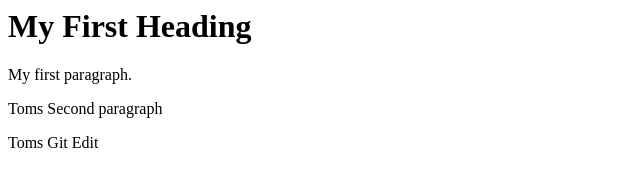
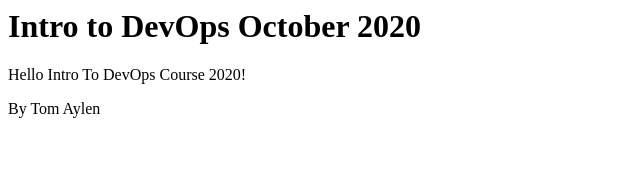
Before and after one commit to TomAylen/HelloNatives, a plain HTML site: page index.html in a window 1280 px wide. Shown: the whole page, without its empty margins (0-640 px from the left). Drawn offline with Linux system fonts and the light colour scheme.

Commit message:
Update index.html

```diff
--- a/index.html
+++ b/index.html
@@ -1,11 +1,8 @@
 <html>
 <body>
 
-<h1>My First Heading</h1>
-
-<p>My first paragraph.</p>
-<p> Toms Second paragraph </p>
-<p> Toms Git Edit </P>
-
+<h1> Intro to DevOps October 2020 </h1>
+  <p> Hello Intro To DevOps Course 2020! </p>
+  <p> By Tom Aylen </p>
 </body>
 </html>
```
